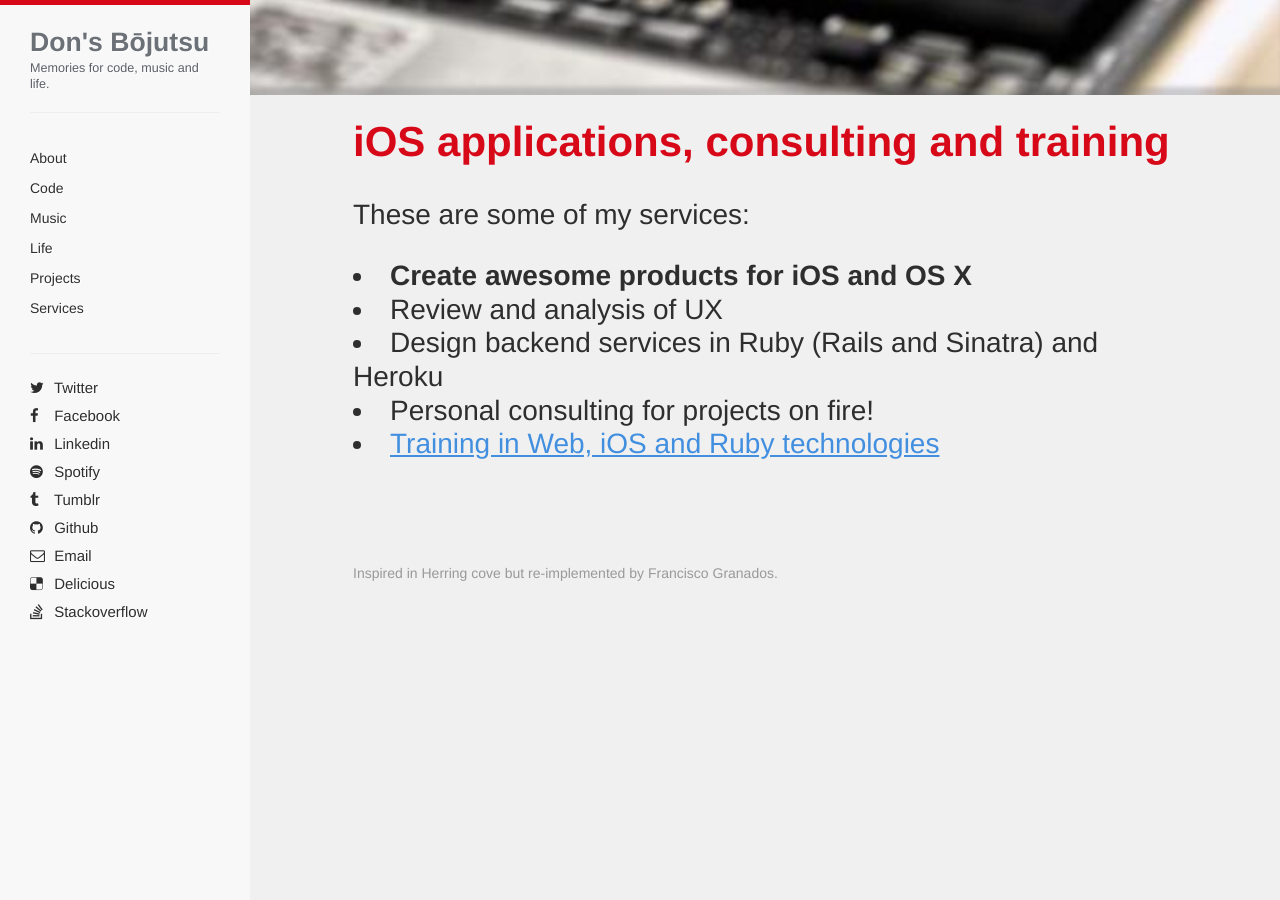
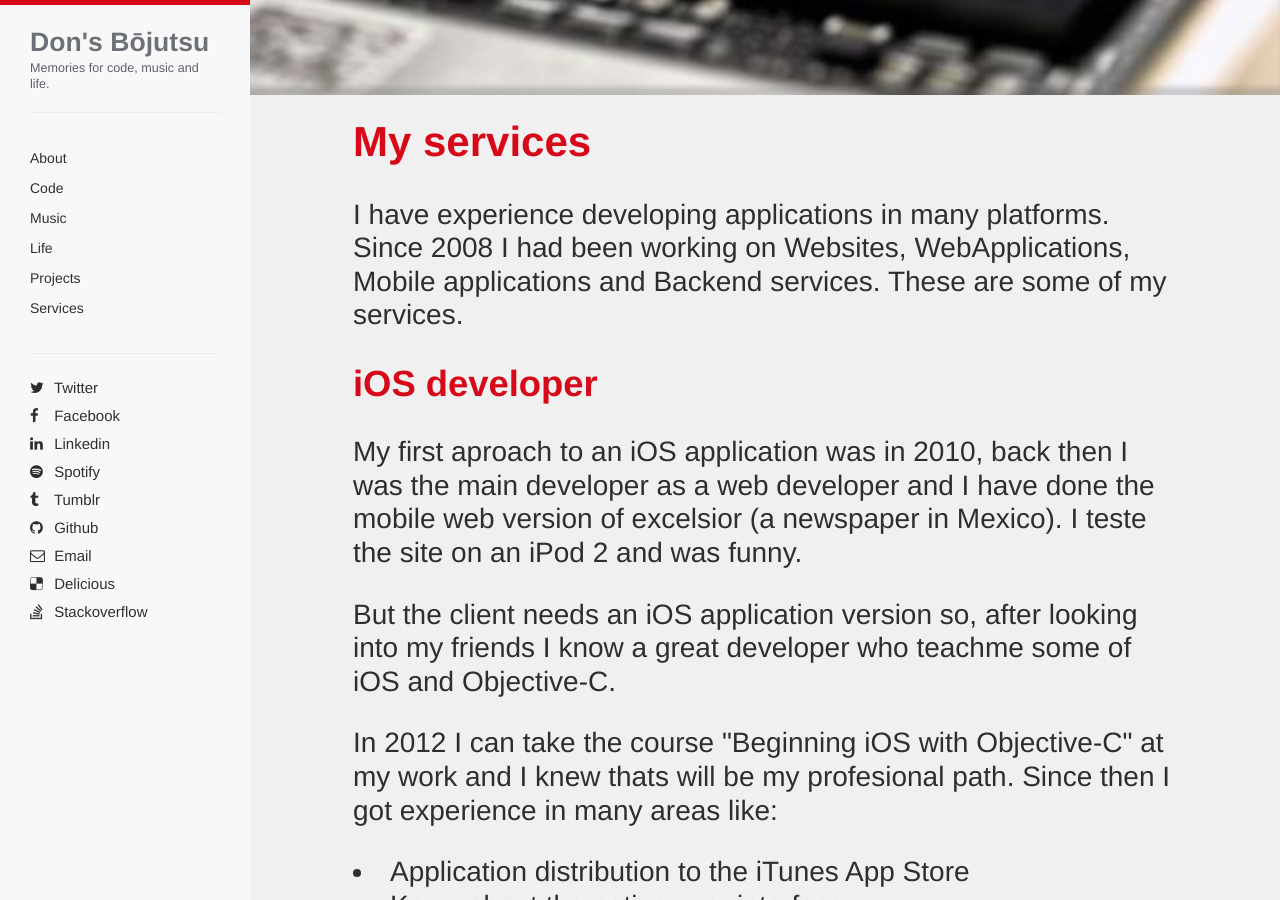
Before and after one commit to gzfrancisco/gzfrancisco.github.io, a Jekyll site: the page built from about/my/services/index.html, in a window 1280 px wide and 900 px high, scrolled down 360 px. Built offline with Jekyll 4.4.1, drawn with Linux system fonts in a browser that asks for light colours; nearby versions of some CDN libraries; Markdown is read by kramdown in place of the engine named in the settings; some of the changed text lies outside the part shown.

Commit message:
fix some links and text

```diff
--- a/about/me/index.html
+++ b/about/me/index.html
@@ -1,7 +1,7 @@
 ---
 layout: page
-title: About code
-category: code
+title: About me
+category: life
 ---
 <header class="about-me">
   <h1>Who am I?</h1>
@@ -27,4 +27,4 @@ category: code
 <p>In 2012 I became an iOS and Ruby developer. In that time I have worked in more than 10 projects. Some of them in Ruby on Rails Backend, and some others in iOS (client) for iPad apps and Universal apps.</p>
 <p>I am currently an instructor and developer in HTML5+JS+CSS3, Ruby and iOS technologies.</p>
 
-<p><strong>Do you want work with me? <a href="mailto:gz.francisco@gmail.com">drop a line!</a></strong></p>
+<p><strong>Do you want work with me? <a href="mailto:gz.francisco@gmail.com">drop a line!</a> or send me a <a href="https://twitter.com/gzfrancisco">tweet</a></strong>.</p>
--- a/about/my/projects/index.html
+++ b/about/my/projects/index.html
@@ -9,6 +9,8 @@ category: projects
 
 <h1>About my projects</h1>
 
+<p>Here is a list with post about each project I had. I'll write some of them but anothers are just links to the website or the application.</p>
+
 <div id="recent-post">
   <h2>Recent post about my projects</h2>
   <ul>
@@ -19,3 +21,5 @@ category: projects
     {% endfor %}
   </ul>
 </div>
+
+<p><strong>Do you want work with me? <a href="mailto:gz.francisco@gmail.com">drop a line!</a> or send me a <a href="https://twitter.com/gzfrancisco">tweet</a></strong>.</p>
--- a/about/my/services/index.html
+++ b/about/my/services/index.html
@@ -1,20 +1,35 @@
 ---
 layout: page
 title: About code
-category: code
+category: services
 ---
 <header class="services">
-  <h1>Hire me!</h1>
+  <h1>Work with me!</h1>
 </header>
+<h1>My services</h1>
+<p>I have experience developing applications in many platforms. Since 2008 I had been working on Websites, WebApplications, Mobile applications and Backend services. These are some of my services.</p>
 
-<h1>iOS applications, consulting and training</h1>
+<h2>iOS developer</h2>
+<p>My first aproach to an iOS application was in 2010, back then I was the main developer as a web developer and I have done the mobile web version of excelsior (a newspaper in Mexico). I teste the site on an iPod 2 and was funny.</p>
+<p>But the client needs an iOS application version so, after looking into my friends I know a great developer who teachme some of iOS and Objective-C.</p>
+<p>In 2012 I can take the course "Beginning iOS with Objective-C" at my work and I knew thats will be my profesional path. Since then I got experience in many areas like:</p>
+<ul>
+  <li>Application distribution to the iTunes App Store</li>
+  <li>Know about the native user interface</li>
+  <li>Scan barcodes with ZBar</li>
+  <li>Use the geolocation with CoreLocation and show with MapKit</li>
+  <li>Implement a payed version of MapBox</li>
+  <li>Concurrency and financial jobs</li>
+  <li>Web services integration</li>
+</ul>
+<p>If you need an iOS developer, call me or send me a tweet.</p>
 
-<p>These are some of my services: </p>
+<h2>Design web services for mobile applications</h2>
+<p>My strong expertice are in the web technologies. Rigth now I not focus in web development, but REST services for mobile applications (Android or iOS). So if you need some one to develop a backend with Ruby, Java, PHP or Phyton I can help you.</p>
 
-<ul>
-  <li><strong>Create awesome products for iOS and OS X</strong></li>
-  <li>Review and analysis of UX</li>
-  <li>Design backend services in Ruby (Rails and Sinatra) and Heroku</li>
-  <li>Personal consulting for projects on fire!</li>
-  <li><a href="/traing/2014/08/17/cursos_y_capacitacion/">Training in Web, iOS and Ruby technologies</a></li>
-</ul>
+<h2>Training and mentoring</h2>
+<p>Since 2010 I had been teaching in many training centers, enterprises and personal mentoring. Some of the courses are made by me. I'm the owner of the syllabus and some others are based in a great books.</p>
+<p>I offer courses for iOS, Ruby, Rails and HTML+CSS+JS. Also I can guide you and your team to create painless workflows for software development using TDD or BDD, continuous integration (CI), deployment and project managment.</p>
+<p>Here is a list with some of my courses. <a href="/training/2014/08/17/cursos_y_capacitacion/">Training on iOS, Ruby and Web technologies [ES]</a></p>
+
+<p><strong>Do you want work with me? <a href="mailto:gz.francisco@gmail.com">drop a line!</a> or send me a <a href="https://twitter.com/gzfrancisco">tweet</a></strong>.</p>
```
Also changed, not shown: index.html (+7 -2 lines).
